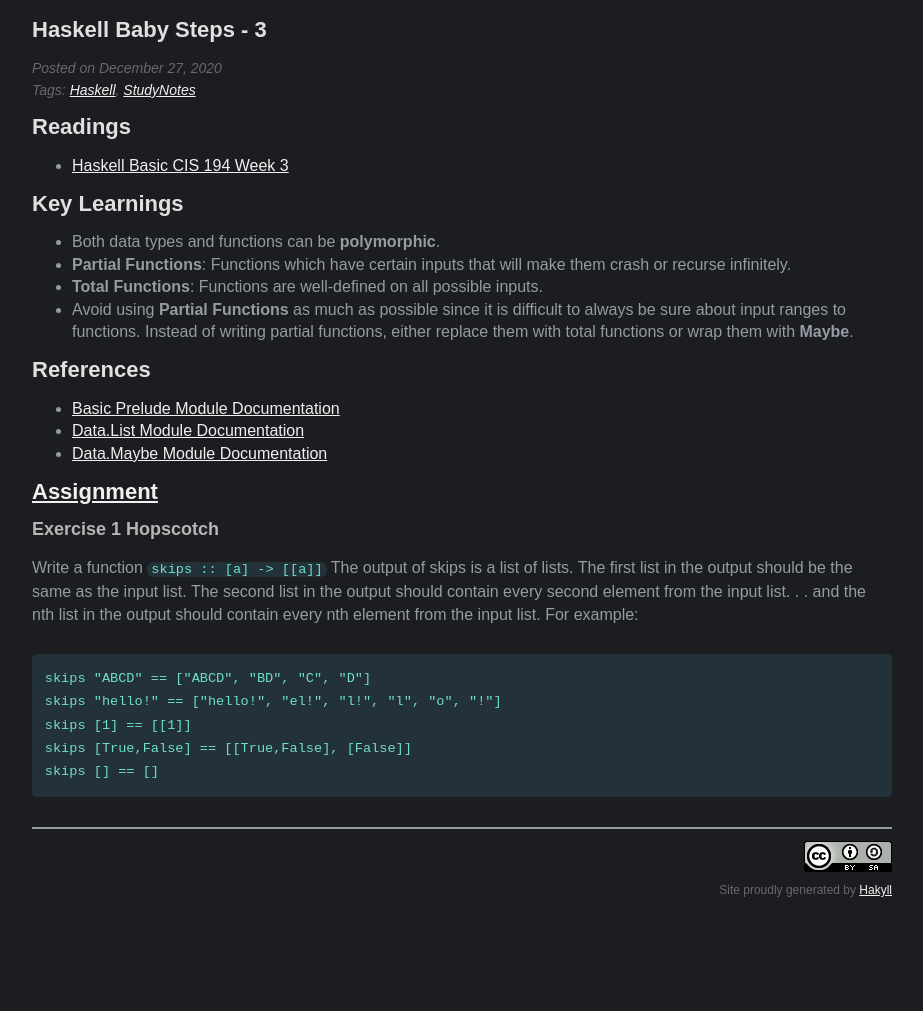
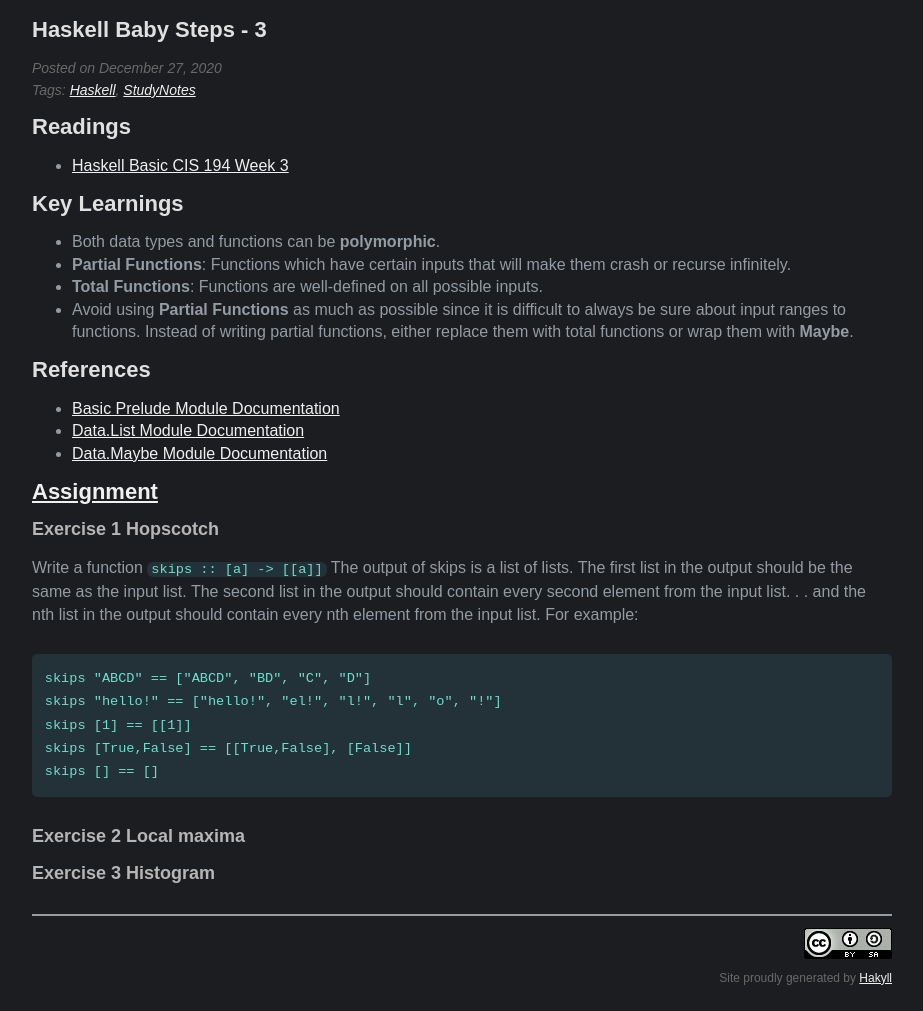
Before and after one commit to brokensandbox/brokensandbox.github.io, a plain HTML site: page posts/2020-12-27-haskell-baby-steps-3.html in a window 1280 px wide. Shown: the part 71-1082 px from the top of the page, without its empty margins (178-1101 px from the left). Before the commit the page ends 994 px from the top, so only its background shows below. Drawn offline with Linux system fonts and the light colour scheme.

Commit message:
Publish.

```diff
--- a/posts/2020-12-27-haskell-baby-steps-3.html
+++ b/posts/2020-12-27-haskell-baby-steps-3.html
@@ -62,6 +62,8 @@
 skips [True,False] == [[True,False], [False]]
 skips [] == []
 </code></pre>
+<h2 id="exercise-2-local-maxima">Exercise 2 Local maxima</h2>
+<h2 id="exercise-3-histogram">Exercise 3 Histogram</h2>
 
             </div>
             <div id="footer">
```
Also changed, not shown: 1 other file.
